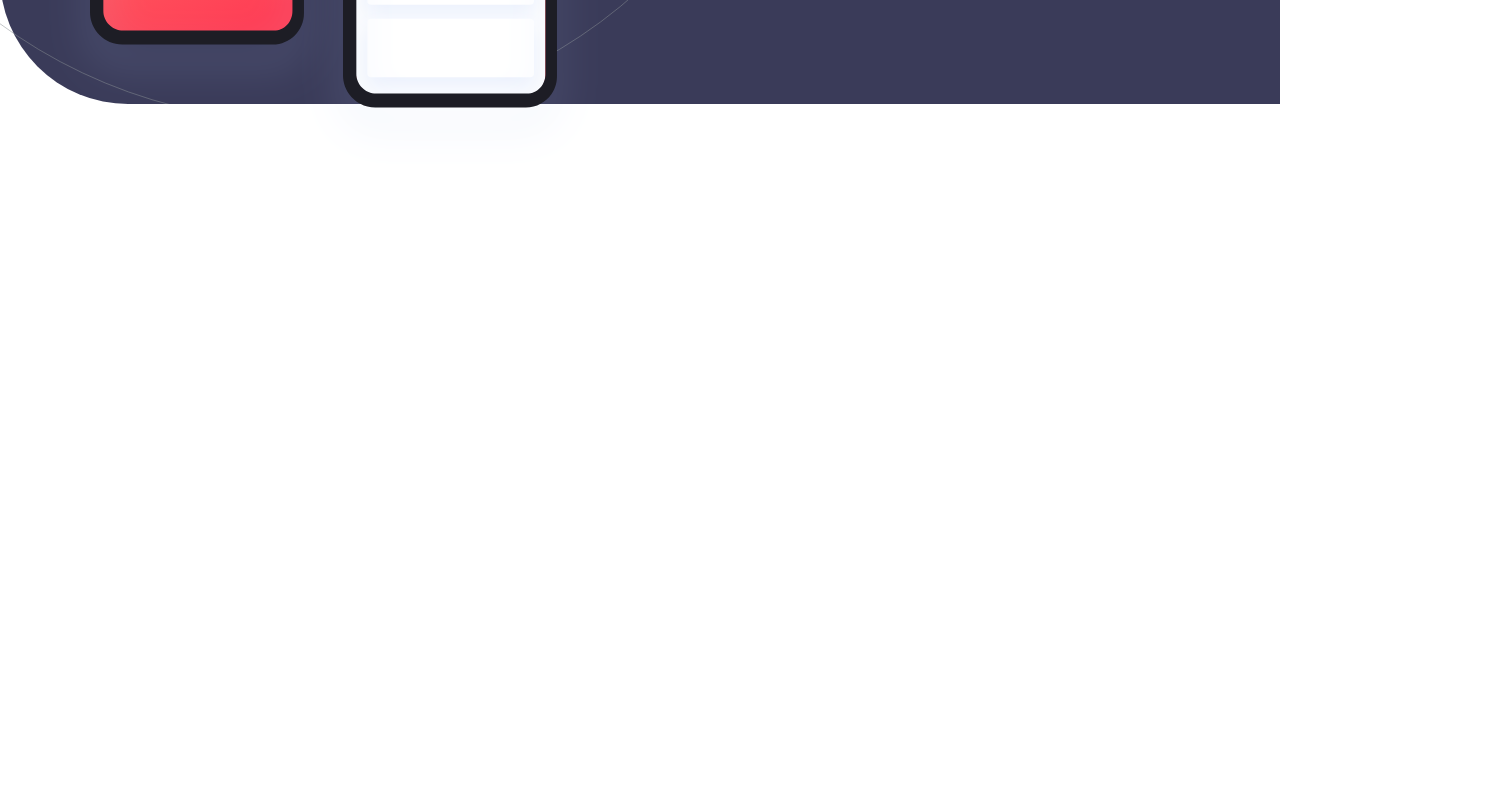
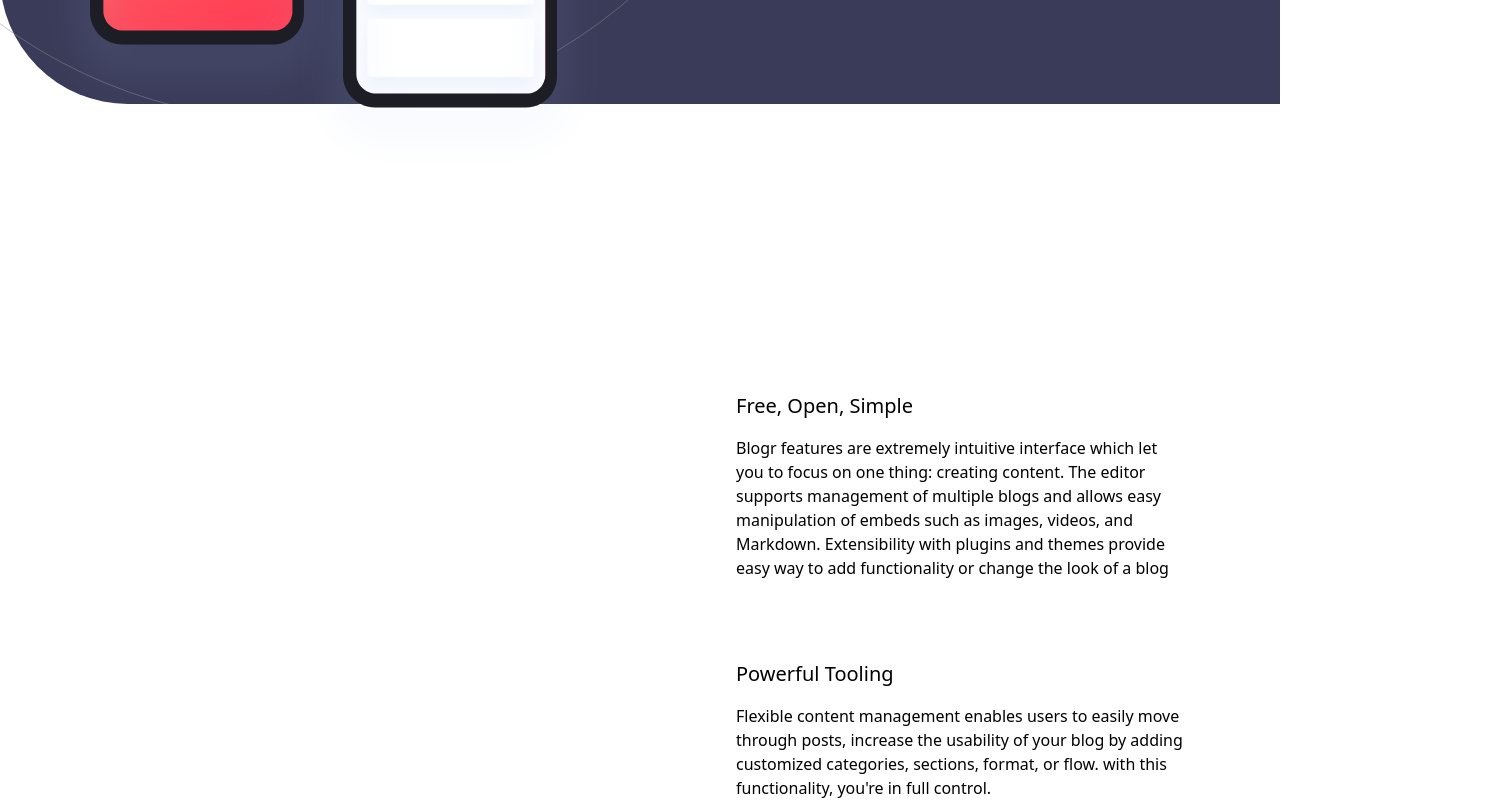
Before and after one commit to Habidoye97/blogr-landing-page, a React (Create React App) app: page / in a window 1280 px wide. Shown: the part 1684-2484 px from the top of the page, 1488 px wide, since content can reach past the window. Before the commit the page ends 1852 px from the top, so only its background shows below. Built offline with nearby package versions, Linux system fonts and the light colour scheme.

Commit message:
Write markup for the third section and styles

```diff
--- a/src/Components/Main.jsx
+++ b/src/Components/Main.jsx
@@ -2,6 +2,7 @@
 import illustration from '../images/illustration-editor-desktop.svg';
 import phone from '../images/illustration-phones.svg'
 import patternCircle from '../images/bg-pattern-circles.svg'
+import illustrationLaptop from '../images/illustration-laptop-desktop.svg'
 
 function Main() {
   return (
@@ -31,7 +32,7 @@
           </div>
         </div>
       </section>
-      <section className='bg-[#3A3B59] mt-52 mmd:mt-4 relative rounded-tr-[8rem] rounded-bl-[8rem]'>
+      <section className='bg-[#3A3B59] my-52 mmd:mt-4 relative rounded-tr-[8rem] rounded-bl-[8rem]'>
         <img className='absolute z-10 -top-[10rem] mmd:-top-[4.7rem] mmd:left-12' src={phone} alt="phone" />
         <div className='mmd:flex mmd:gap-12 relative overflow-hidden'>
           <div className='flex-1'>
@@ -47,7 +48,24 @@
       </section>
       <section >
         <div className='container mx-auto'>
+          <div className='flex flex-col mmd:flex-row border-box'>
+              <div className='flex-1 border-box'>
+                <div className=''>
+                  <img className='mmd:absolute mmd:top-20 mmd:h-[75%] lg:h-[90%] mmd:-right-52 z-20' src={illustrationLaptop} alt="" />
+                </div>
+              </div>
+              <div className='flex-1 text-center mmd:text-left border-box'>
+                <div className='px-16  mmd:px-24 py-20'>
+                  <h2 className='text-xl pb-4 font-medium'>Free, Open, Simple </h2>
+                  <p>Blogr features are extremely intuitive interface which let you to focus on one thing: creating content. The editor supports management of multiple blogs and allows easy manipulation of embeds such as images, videos, and Markdown. Extensibility with plugins and themes provide easy way to add functionality or change the look of a blog </p>
+                </div>
+                <div className='px-16 mmd:px-24'>
+                  <h2 className='text-xl pb-4 font-medium'>Powerful Tooling</h2>
+                  <p >Flexible content management enables users to easily move through posts, increase the usability of your blog by adding customized categories, sections, format, or flow. with this functionality, you're in full control. </p>
+                </div>
+              </div>
 
+            </div>
         </div>
       </section>
     </>
```
